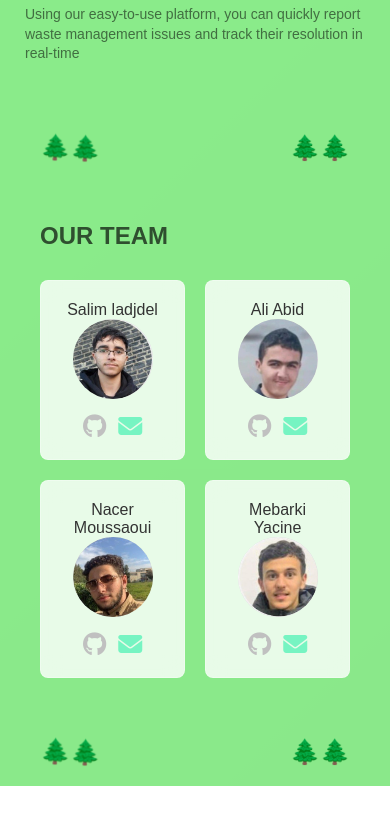
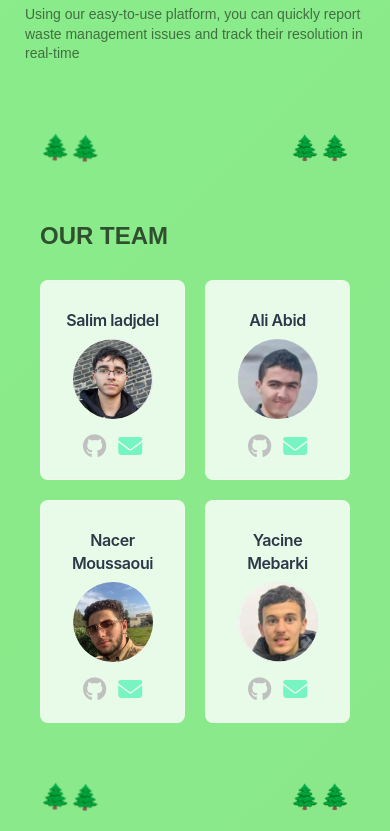
Before and after one commit to Psikuvit/EcoTracker, a website: page public/index.html in a window 390 px wide. Shown: the part 1310-2141 px from the top of the page. Before the commit the page ends 2096 px from the top, so only its background shows below. Drawn offline with Linux system fonts and the light colour scheme.

Commit message:
Update index.html

```diff
--- a/public/index.html
+++ b/public/index.html
@@ -618,6 +618,39 @@
 .team-avatar img:hover {
     transform: scale(1.05);
 }
+        .team-name {
+    font-family: -apple-system, BlinkMacSystemFont, 'Segoe UI', 'Roboto', 'Helvetica Neue', Arial, sans-serif;
+    font-size: 1.2rem;
+    font-weight: 600;
+    color: #2d3748;
+    text-align: center;
+    margin-top: 12px;
+    margin-bottom: 8px;
+    line-height: 1.4;
+    letter-spacing: -0.025em;
+}
+
+/* Responsive font sizes */
+@media (max-width: 768px) {
+    .team-name {
+        font-size: 1.1rem;
+        margin-top: 10px;
+    }
+}
+
+@media (max-width: 480px) {
+    .team-name {
+        font-size: 1rem;
+        margin-top: 8px;
+    }
+}
+
+/* Optional hover effect */
+.team-name:hover {
+    color: #4a5568;
+    transition: color 0.2s ease;
+}
+
 
 
         @media (max-width: 768px) {
@@ -941,7 +974,7 @@
                     </div>
                 </div>
                 <div class="team-member">
-                     <div class="team-name">Mebarki Yacine</div>
+                     <div class="team-name">Yacine Mebarki</div>
 
                     <div class="team-avatar"><img  src="yacine.jpg" alt=""></div>
                     <div class="social-icons">
```
